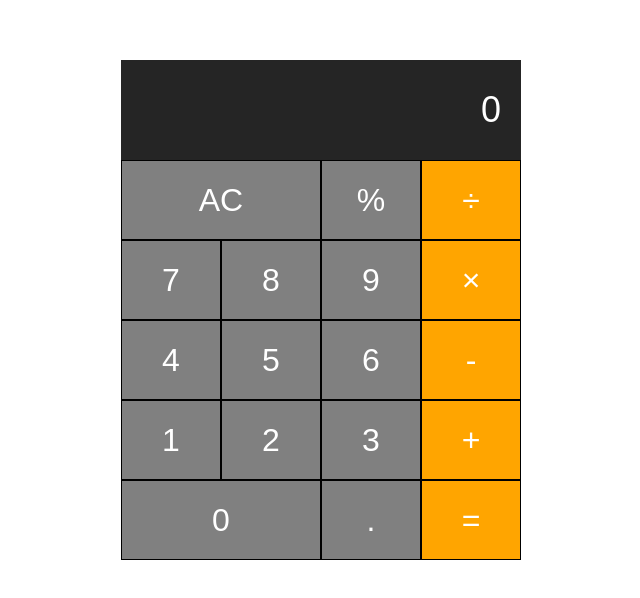
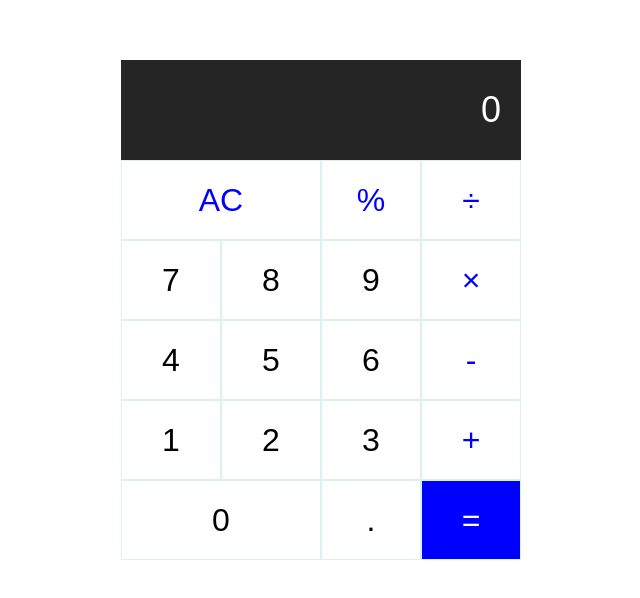
Before and after one commit to byudha42/byudha.github.io, a plain HTML site: page index.html in a window 1280 px wide. Shown: the part 148-746 px from the top of the page, without its empty margins (319-959 px from the left). Drawn offline with Linux system fonts and the light colour scheme.

Commit message:
Update stylesheet.css

```diff
--- a/stylesheet.css
+++ b/stylesheet.css
@@ -23,25 +23,33 @@
 }
 button{
   height: 80px;
-  background-color: gray;
-  border: 1px solid black;
+  background-color: white;
+  border: 1px solid #d7f3f5;
   font-size: 32px;
-  color: #fff;
+  color: black;
   width: 25%;
   outline: none;
 }
+
 .all-clear, .zero-btn{
   width: 50%;
 }
-.operator, .equal-sign{
-  background-color: orange;
+.operator{
+  background-color: white;
 }
-button:hover{
+.all-clear, .percentage, .operator{
+    color:blue;
+}
+.equal-sign{
+  background-color: blue;
+  color:white;
+}
+button:hover, .operator:hover{
   background-color: darkgrey;
 }
-.operator:hover, .equal-sign:hover{
-  background-color: darkorange;
+.equal-sign:hover{
+  background-color: darkblue;
 }
 .operator:active, button:active, .equal-sign:active{
-  background-color: white;
+  background-color: gray;
 }
```
